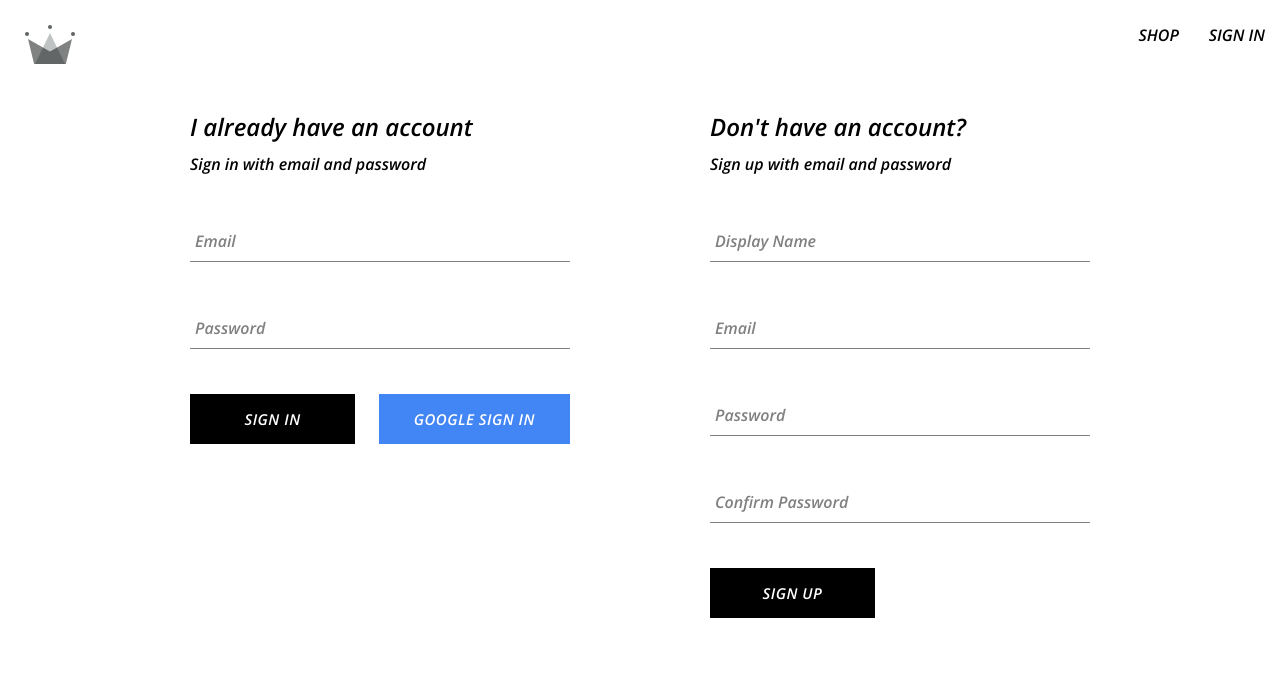
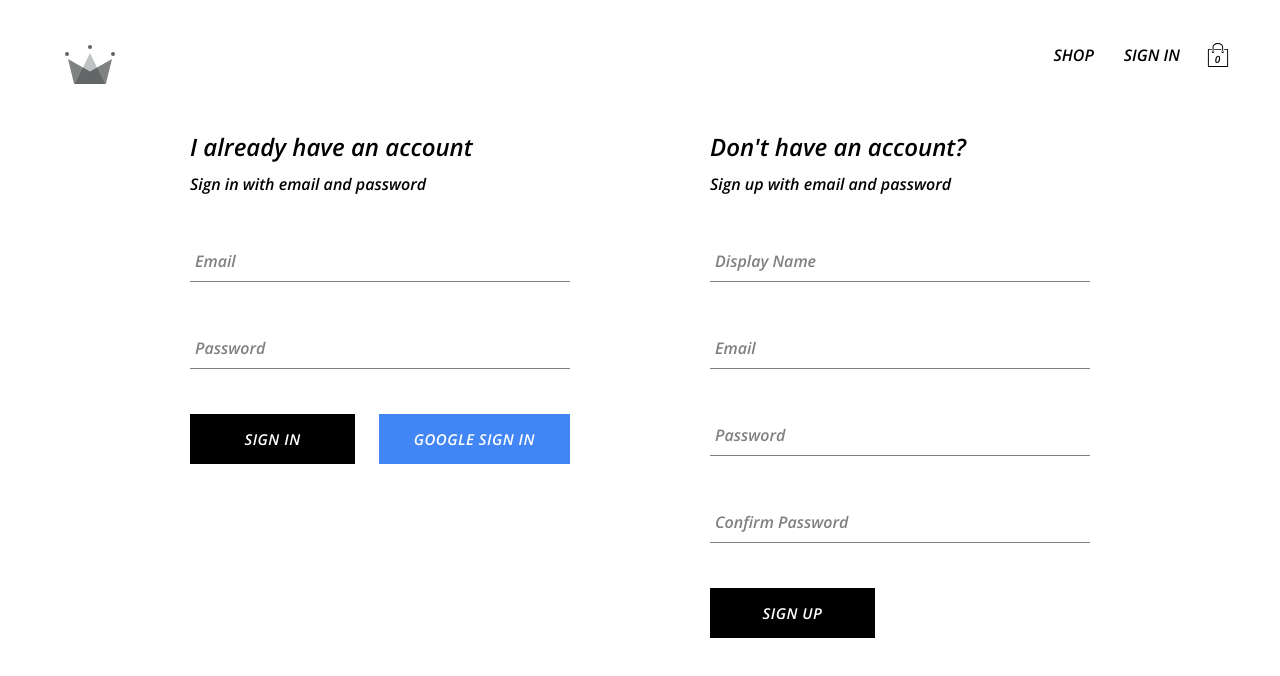
Before and after one commit to amdelaba/crwn-clothing-new, a React (Create React App) app: page /auth in a window 1280 px wide. Shown: the top 676 px of the page. Built offline with nearby package versions, Linux system fonts and the light colour scheme; no server answers.

Commit message:
Adding CartContext, ShoppingIcon and CartDropdown

```diff
--- /dev/null
+++ b/src/components/cart-dropdown/cart-dropdown.component.jsx
@@ -0,0 +1,15 @@
+import Button from '../../components/button/button.component'
+
+import './cart-dropdown.styles.scss'
+
+const CartDropdown = () => {
+  return(
+    <div className='cart-dropdown-container'>
+      <div className='cart-items'></div>
+      <Button>GO TO CHECKOUT</Button>
+    </div>
+  );
+
+};
+
+export default CartDropdown;
--- /dev/null
+++ b/src/components/cart-dropdown/cart-dropdown.styles.scss
@@ -0,0 +1,29 @@
+.cart-dropdown-container {
+  position: absolute;
+  width: 240px;
+  height: 340px;
+  display: flex;
+  flex-direction: column;
+  padding: 20px;
+  border: 1px solid black;
+  background-color: white;
+  top: 90px;
+  right: 40px;
+  z-index: 5;
+
+  .empty-message {
+    font-size: 18px;
+    margin: 50px auto;
+  }
+
+  .cart-items {
+    height: 240px;
+    display: flex;
+    flex-direction: column;
+    overflow: scroll;
+  }
+
+  button {
+    margin-top: auto;
+  }
+}
--- /dev/null
+++ b/src/components/cart-icon/cart-icon.component.jsx
@@ -0,0 +1,22 @@
+import { useContext } from 'react';
+import { ReactComponent as ShoppingIcon } from '../../assets/shopping-bag.svg';
+import { CartContext } from '../../context/cart.context';
+
+import './cart-icon.styles.scss'
+
+const CartIcon = () => {
+
+  const { isCartOpen, setIsCartOpen } = useContext(CartContext);
+
+  const toggleIsCartOpen = () => setIsCartOpen(!isCartOpen);
+
+  return(
+    <div className='cart-icon-container' onClick={toggleIsCartOpen} >
+      <ShoppingIcon className='shopping-icon'/>
+      <span className='item-count'>0</span>
+    </div>
+  )
+
+};
+
+export default CartIcon;
--- /dev/null
+++ b/src/components/cart-icon/cart-icon.styles.scss
@@ -0,0 +1,21 @@
+.cart-icon-container {
+  width: 45px;
+  height: 45px;
+  position: relative;
+  display: flex;
+  align-items: center;
+  justify-content: center;
+  cursor: pointer;
+
+  .shopping-icon {
+    width: 24px;
+    height: 24px;
+  }
+
+  .item-count {
+    position: absolute;
+    font-size: 10px;
+    font-weight: bold;
+    bottom: 12px;
+  }
+}
--- /dev/null
+++ b/src/context/cart.context.jsx
@@ -0,0 +1,18 @@
+import { createContext, useState } from "react";
+
+// Actual value you want to access
+// gets passed default value (not necessarily the initial value)
+export const CartContext = createContext({
+  isCartOpen: false,
+  setIsCartOpen: () => {}
+});
+
+// functional component
+// Allows children component of UserProvider to access the values of its State
+export const CartProvider = ({ children }) => {
+
+  const [isCartOpen, setIsCartOpen] = useState(false);
+  const value = { isCartOpen, setIsCartOpen };
+
+  return <CartContext.Provider value={value}> {children} </CartContext.Provider>
+};
--- a/src/index.js
+++ b/src/index.js
@@ -6,6 +6,7 @@
 import reportWebVitals from './reportWebVitals';
 import { UserProvider } from './context/user.context';
 import { ProductsProvider } from './context/products.context';
+import { CartProvider } from './context/cart.context';
 
 import './index.scss';
 
@@ -13,11 +14,13 @@
 root.render(
   <React.StrictMode>
     <BrowserRouter>
-      <ProductsProvider>
-        <UserProvider>
-          <App />
-        </UserProvider>
-      </ProductsProvider>
+      <UserProvider>
+        <ProductsProvider>
+          <CartProvider>
+            <App />
+          </CartProvider>
+        </ProductsProvider>
+      </UserProvider>
     </BrowserRouter>
   </React.StrictMode>
 );
--- a/src/index.scss
+++ b/src/index.scss
@@ -1,5 +1,6 @@
 body {
   margin: 0;
+  padding: 20px 40px;
   font-family: 'Open Sans', sans-serif;
   -webkit-font-smoothing: antialiased;
   -moz-osx-font-smoothing: grayscale;
--- a/src/routes/navigation/navigation.component.jsx
+++ b/src/routes/navigation/navigation.component.jsx
@@ -2,6 +2,9 @@
 import { Link, Outlet } from "react-router-dom"
 
 import { ReactComponent as CrwnLogo } from "../../assets/crown.svg";
+import CartDropdown from "../../components/cart-dropdown/cart-dropdown.component";
+import CartIcon from "../../components/cart-icon/cart-icon.component";
+import { CartContext } from "../../context/cart.context";
 import { UserContext } from "../../context/user.context";
 import { signOutUser } from "../../utils/firebase/firebase.utils";
 
@@ -10,6 +13,7 @@
 const Navigation = () => {
 
   const { currentUser } = useContext(UserContext);
+  const { isCartOpen } = useContext(CartContext);
 
   // <Outlet/> dictates where to render children routes
   // <Fragment > Used when you don’t want to render anything,
@@ -32,7 +36,13 @@
                : (<Link className="nav-link" to={'/auth'}>SIGN IN</Link>)
           }
 
+          <CartIcon />
+
+
         </div>
+
+        { isCartOpen && <CartDropdown/> }
+
       </div>
 
       <Outlet/>
```
Also changed, not shown: src/assets/shopping-bag.svg (added).
